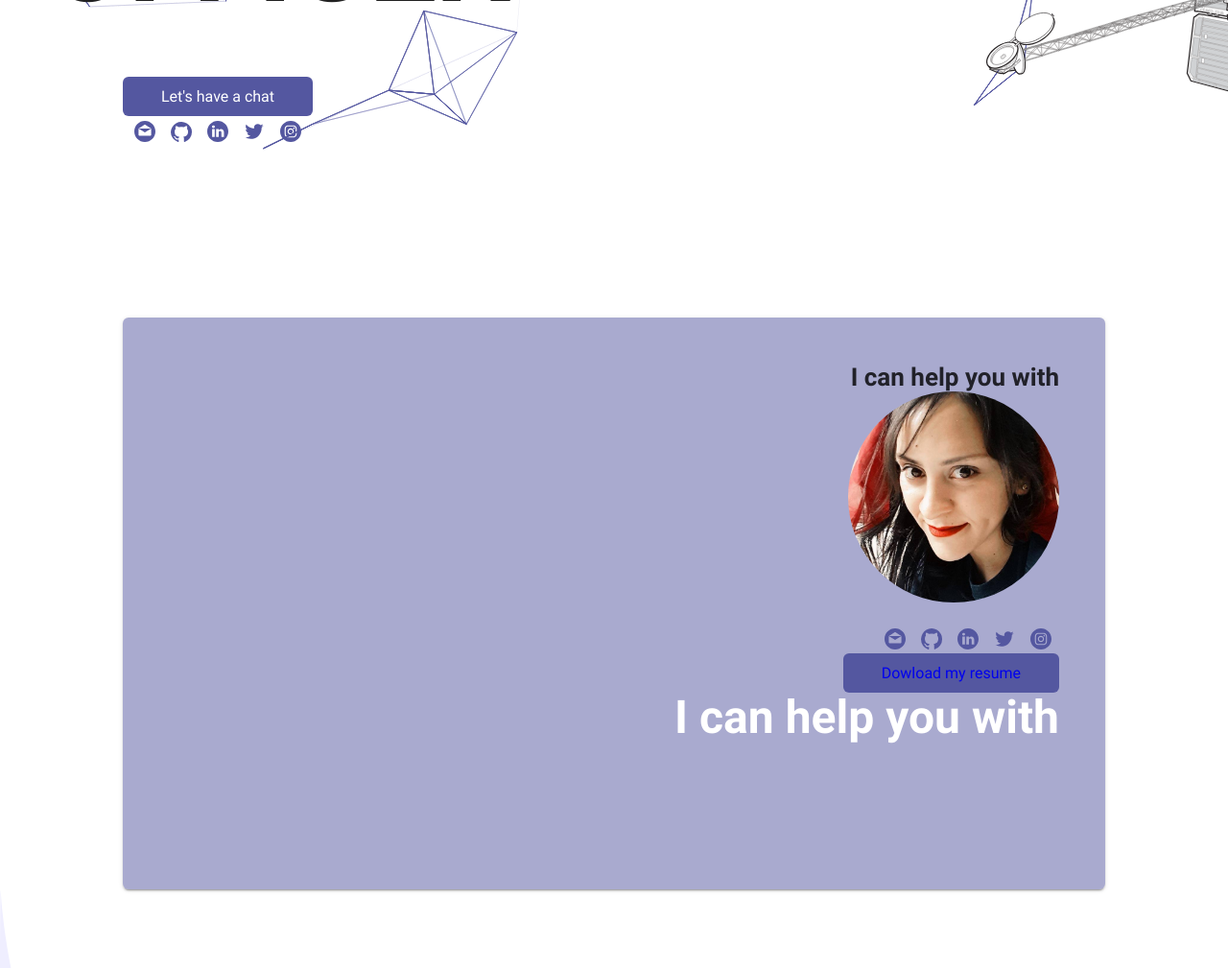
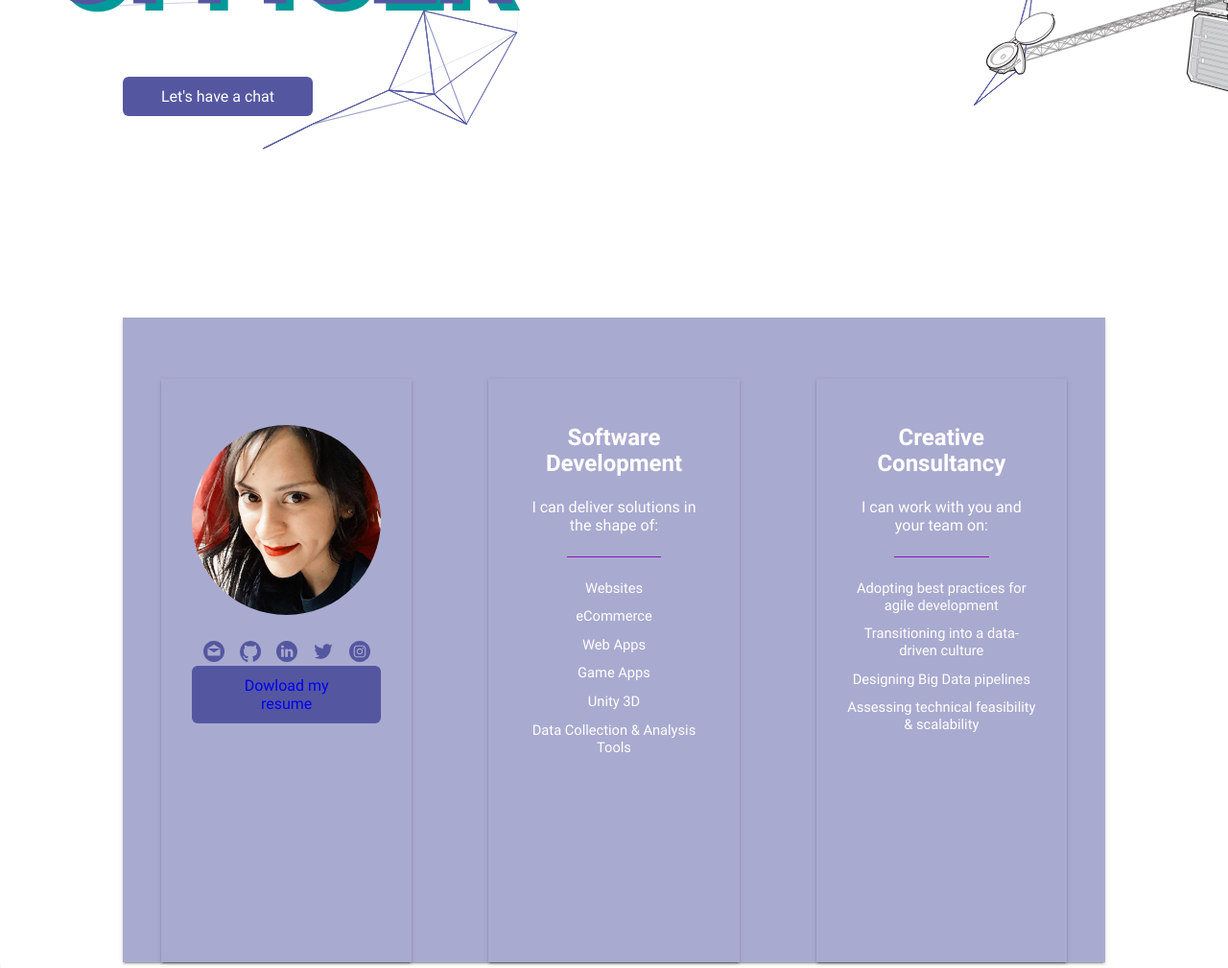
Before and after one commit to sabritol/sabrinatolmerdev, a Gatsby site: page / in a window 1280 px wide. Shown: the part 640-1649 px from the top of the page at 96% size. Built offline with nearby package versions, Linux system fonts and the light colour scheme; Gatsby itself is replaced by a stand-in of ours.

Commit message:
fix: section layaout

```diff
--- a/src/components/landing/Consultancy/index.jsx
+++ b/src/components/landing/Consultancy/index.jsx
@@ -5,7 +5,7 @@ import { ThemeContext } from 'providers/ThemeProvider';
 import { Button, Container, SocialLinks } from 'components/common';
 import Sabrina from '../../../assets/illustrations/sabrina.jpeg'
 
-import { Wrapper, ConsultancyWrapper, Details, Profile, ProfilePicture } from './styles'
+import { Wrapper, ConsultancyWrapper, ConsulWrapper, ProfilePicture, SkillsColumn  } from './styles'
 
 export const Consultancy = () => {
     const { theme } = useContext(ThemeContext);
@@ -13,26 +13,44 @@ export const Consultancy = () => {
     return (
 	<Wrapper id="consultancy">
 		<ConsultancyWrapper as={Container}>
-         {/* <Thumbnail>
-        </Thumbnail>    */}
-        <Profile style={{alingItems:"center"}}>
-		<h2>I can help you with</h2>
+        <ConsulWrapper>
+		<SkillsColumn>
 				<ProfilePicture>
 					<img className='profile-pic' src={Sabrina} alt="Wayra Full-stack Developer Creative Technologist" />
 				</ProfilePicture>
 				<SocialLinks/>
-				{/* <SocialLinks /> */}
-				{/* <p>Founder @ <br /><a href="https://humanbeyondlabs.com/" target='_blank'>Human Beyond Labs</a> & <a href="https://consciousgeekstuff.com/" target='_blank'>Conscious Geek Stuff</a></p> */}
-				{/* <p className="has-border">Available for <AnchorLink href="#contact">hire</AnchorLink></p> */}
         <Button>
             <a href='resume.pdf'> Dowload my resume</a>
         </Button>
-        <Details >
-        <h2>I can help you with</h2>
+		</SkillsColumn>
 
-        </Details>
-			</Profile>
+		<SkillsColumn>
+				<h3>Software Development</h3>
+				<p>I can deliver solutions in the shape of:</p>
+				<hr />
+				<ul>
+					<li>Websites</li>
+					<li>eCommerce</li>
+					<li>Web Apps</li>
+					<li>Game Apps</li>
+					<li>Unity 3D</li>
+					<li>Data Collection & Analysis Tools</li>
+				</ul>
+			</SkillsColumn>
+			<SkillsColumn>
+				<h3>Creative Consultancy</h3>
+				<p>I can work with you and your team on:</p>
+				<hr />
+				<ul>
+					<li>Adopting best practices for agile development</li>
+					<li>Transitioning into a data-driven culture</li>
+					<li>Designing Big Data pipelines</li>
+					<li>Assessing technical feasibility & scalability</li>
+				</ul>
+			</SkillsColumn>
+			</ConsulWrapper>
 		</ConsultancyWrapper>
+
 	</Wrapper>
 );
 };
--- a/src/components/landing/Consultancy/styles.js
+++ b/src/components/landing/Consultancy/styles.js
@@ -11,16 +11,52 @@ export const ConsultancyWrapper = styled.div`
   margin-top: 6rem;
   padding: 4rem 0 0;
   display: flex;
-  align-items: flex-start;
   justify-content: space-between;
   @media (max-width: 960px) {
     flex-direction: column;
   }
 `;
 
+export const SkillsColumn = styled.div`
+  flex: 1;
+  height: 512px;
+  margin: 0 2.5rem;
+  padding: 3rem 2rem;
+  display: flex;
+  flex-flow: column;
+  align-items: center;
+  justify-content: start;
+  text-align: center;
+  // background-color: #612478;
+  color: ${({ theme }) => (theme === "light" ? "#212121" : "#fff")};
+  border-radius: 50 px;
+  box-shadow: 0 2px 2px 0 rgba(0, 0, 0, 0.14), 0 3px 1px -2px rgba(0, 0, 0, 0.2),
+    0 1px 5px 0 rgba(0, 0, 0, 0.12);
+  h3 {
+    font-size: 18pt;
+  }
+  ul {
+    margin-left: 0;
+    li {
+      list-style-type: none;
+      font-size: 11pt;
+    }
+  }
+  hr {
+    background: hsl(283.9, 80.8%, 40.8%);
+    width: 50%;
+  }
+  .cta {
+    margin-top: auto;
+  }
+  @media (max-width: 960px) {
+    padding: 2rem 0;
+    width: 100%;
+    margin: 0 0 3rem;
+  }
+`;
 export const Details = styled.div`
   flex: 1;
-  align-content: flex-start;
 
   @media (max-width: 960px) {
     width: 100%;
@@ -79,37 +115,53 @@ export const ProfilePicture = styled.div`
     max-height: 220px;
   }
 `;
-export const Profile = styled.div`
-  flex: 100%;
-  height: 500px;
-  top: 5px;
-  width: 100%;
+
+export const ConsulWrapper = styled.div`
+  padding: 4rem 0 0;
   display: flex;
-  flex-flow: column;
-  justify-content: column;
-  align-items: flex-end;
-  text-align: center;
-  padding: 3rem 3rem 3rem;
-  border-radius: 6px;
-
+  align-items: flex-start;
+  justify-content: space-between;
   background-color: rgba(84, 87, 160, 0.5);
   box-shadow: 0 2px 2px 0 rgba(0, 0, 0, 0.14), 0 3px 1px -2px rgba(0, 0, 0, 0.2),
     0 1px 5px 0 rgba(0, 0, 0, 0.12);
-  h4 {
-    margin-bottom: 1rem;
-    color: ${({ theme }) => (theme === "light" ? "#e6e6e6" : "#707070")};
-  }
-  p {
-    font-size: 11pt;
-    margin: 1rem 0 0;
-    line-height: 1.3;
-  }
-  p.has-border {
-    border: solid 1px #a432ce;
-    padding: 0.5rem;
-    border-radius: 6px;
-  }
+
   @media (max-width: 960px) {
-    width: 100%;
+    flex-direction: column;
   }
 `;
+// export const Profile = styled.div`
+//   display: flex;
+//   flex-direction: row;
+//   height: 100%;
+//   width: 100%;
+//   top: 5px;
+//   width: 100%;
+//   display: flex;
+//   flex-flow: column;
+//   justify-content: column;
+//   align-items: flex-start;
+//   text-align: center;
+//   padding: 3rem 3rem 3rem;
+//   border-radius: 6px;
+
+//   background-color: rgba(84, 87, 160, 0.5);
+//   box-shadow: 0 2px 2px 0 rgba(0, 0, 0, 0.14), 0 3px 1px -2px rgba(0, 0, 0, 0.2),
+//     0 1px 5px 0 rgba(0, 0, 0, 0.12);
+//   h4 {
+//     margin-bottom: 1rem;
+//     color: ${({ theme }) => (theme === "light" ? "#e6e6e6" : "#707070")};
+//   }
+//   p {
+//     font-size: 11pt;
+//     margin: 1rem 0 0;
+//     line-height: 1.3;
+//   }
+//   p.has-border {
+//     border: solid 1px #a432ce;
+//     padding: 0.5rem;
+//     border-radius: 6px;
+//   }
+//   @media (max-width: 960px) {
+//     width: 100%;
+//   }
+// `;
--- a/src/components/landing/Intro/index.jsx
+++ b/src/components/landing/Intro/index.jsx
@@ -5,7 +5,6 @@ import { Header } from 'components/theme';
 import { Container, Button } from 'components/common';
 import Particles from "react-tsparticles";
 import transparent from '../../../assets/illustrations/trans.png'
-import { SocialLinks } from '../../common';
 import { Wrapper, IntroWrapper, Details, Thumbnail, Social } from './styles';
 
 export const Intro = () => {
@@ -20,9 +19,6 @@ export const Intro = () => {
         <Thumbnail >
           <img src ={transparent} className='satelite-animated' alt="satelite" />
         </Thumbnail>
-          <Social>
-           <SocialLinks/>
-          </Social>
           <Button className='intro-btn'as={AnchorLink} href="#contact">
             Let's have a chat
           </Button>
--- a/src/components/landing/Intro/styles.js
+++ b/src/components/landing/Intro/styles.js
@@ -22,14 +22,14 @@ export const Wrapper = styled.div`
 `;
 
 export const Social = styled.div`
-  position: absolute;
+  position: relative;
   padding: 3px;
   margin-top: 5rem;
   margin-left: 1px;
 
   @media (max-width: 680px) {
-    left: 1px;
-    top: 22rem;
+    left: 10px;
+    top: 30rem;
     padding: 1px;
   }
 `;
@@ -42,6 +42,10 @@ export const IntroWrapper = styled.div`
 
   @media (max-width: 960px) {
     flex-direction: column;
+  }
+
+  @media (max-width: 680px) {
+    width: 100%;
   }
 `;
 
@@ -67,7 +71,9 @@ export const Details = styled.div`
     font-size: 95pt;
     letter-spacing: -2px;
     font-weight: bold;
-    color: ${({ theme }) => (theme === "light" ? "#212121" : "#fff")};
+    color: ${({ theme }) => (theme === "light" ? "#43424a" : "#dedaf2")};
+    text-shadow: 10px 10px 0 hsl(180, 100%, 30%);
+    -webkit-text-stroke: 5px #5457a0;
 
     @media (max-width: 960px) {
       margin-top: 8rem;
@@ -77,11 +83,14 @@ export const Details = styled.div`
     }
 
     @media (max-width: 680px) {
-      font-size: 17pt;
+      -webkit-text-stroke: 6px #bf4134;
+      font-size: 60px;
       margin-bottom: 4rem;
       margin-top: -3rem;
       line-height: 1.8rem;
       text-align: center;
+      margin-left: 11px;
+      line-height: 80px;
     }
   }
 
@@ -103,7 +112,7 @@ export const Details = styled.div`
       line-height: 2.3rem;
       margin-bottom: 4rem;
       margin-top: -5rem;
-      left: 5px;
+      margin-left: 50px;
     }
   }
 `;
@@ -128,8 +137,15 @@ export const Thumbnail = styled.div`
       position: relative;
       margin-top: -7rem;
       margin-left: 3rem;
-      height: 350px;
-      width: 300px;
+      height: 180px;
+    }
+
+    @media (max-width: 680px) {
+      width: 42%;
+      top: 1rem;
+      margin-bottom: 1rem;
+      position: relative;
+      margin-left: 230px;
     }
   }
 `;
--- a/src/components/theme/Header/Navbar/styles.js
+++ b/src/components/theme/Header/Navbar/styles.js
@@ -8,10 +8,14 @@ export const Wrapper = styled.div`
 `;
 
 export const Brand = styled.a`
-  color: ${({ theme }) => (theme === "light" ? "#000" : "#fff")};
+  color: lightgray;
+  text-shadow: 1px 1px 0 hsl(180, 100%, 30%);
+  -webkit-text-stroke: 0.5px #009999;
+
+  :hover {
+  }
 
   @media (max-width: 960px) {
-    mix-blend-mode: ${({ theme }) =>
-      theme === "light" ? "unset" : "difference"};
+    color: white;
   }
 `;
--- a/src/components/theme/Header/NavbarLinks/styles.js
+++ b/src/components/theme/Header/NavbarLinks/styles.js
@@ -20,14 +20,19 @@ export const Wrapper = styled.div`
 					display: none;
 			}
 
-			a {     color: ${({ theme }) => (theme === "light" ? "#000" : "#fff")};
+			a {     color: darkgrey;
+				    -webkit-text-stroke: 1px #008080;
+
+
 					margin-right: 1rem;
 
 					&:last-child {
 							margin-right: unset;
 					}
 					&:hover {
-                   color: #bf4134;
+						color: lightgray;
+						text-shadow: 4px 4px 0 #bf4134;
+						-webkit-text-stroke: 1px #008080;
   }
 			}
 		`
```
Also changed, not shown: src/components/landing/Contact/Animation.js (added, +23 -0 lines).
